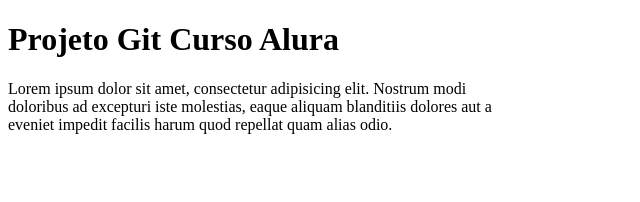
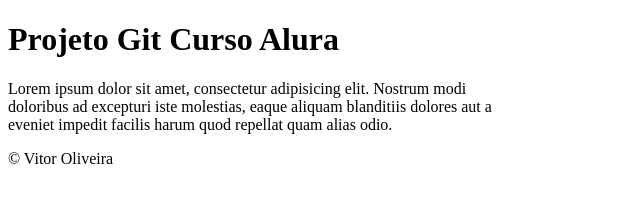
Before and after one commit to Vitor0liveira/curso-git, a plain HTML site: page index.html in a window 1280 px wide. Shown: the whole page, without its empty margins (0-640 px from the left). Drawn offline with Linux system fonts and the light colour scheme.

Commit message:
Adcionando um footer

```diff
--- a/index.html
+++ b/index.html
@@ -9,4 +9,7 @@
 		 doloribus ad excepturi iste molestias, eaque aliquam blanditiis dolores aut a<br>
 		 eveniet impedit facilis harum quod repellat quam alias odio.</p>
 	</body>
+	<footer class="footer-teste">
+		<p>&copy Vitor Oliveira</p>
+	</footer>
 </html>
```
Lines whose indentation alone changed are shown as unchanged.
